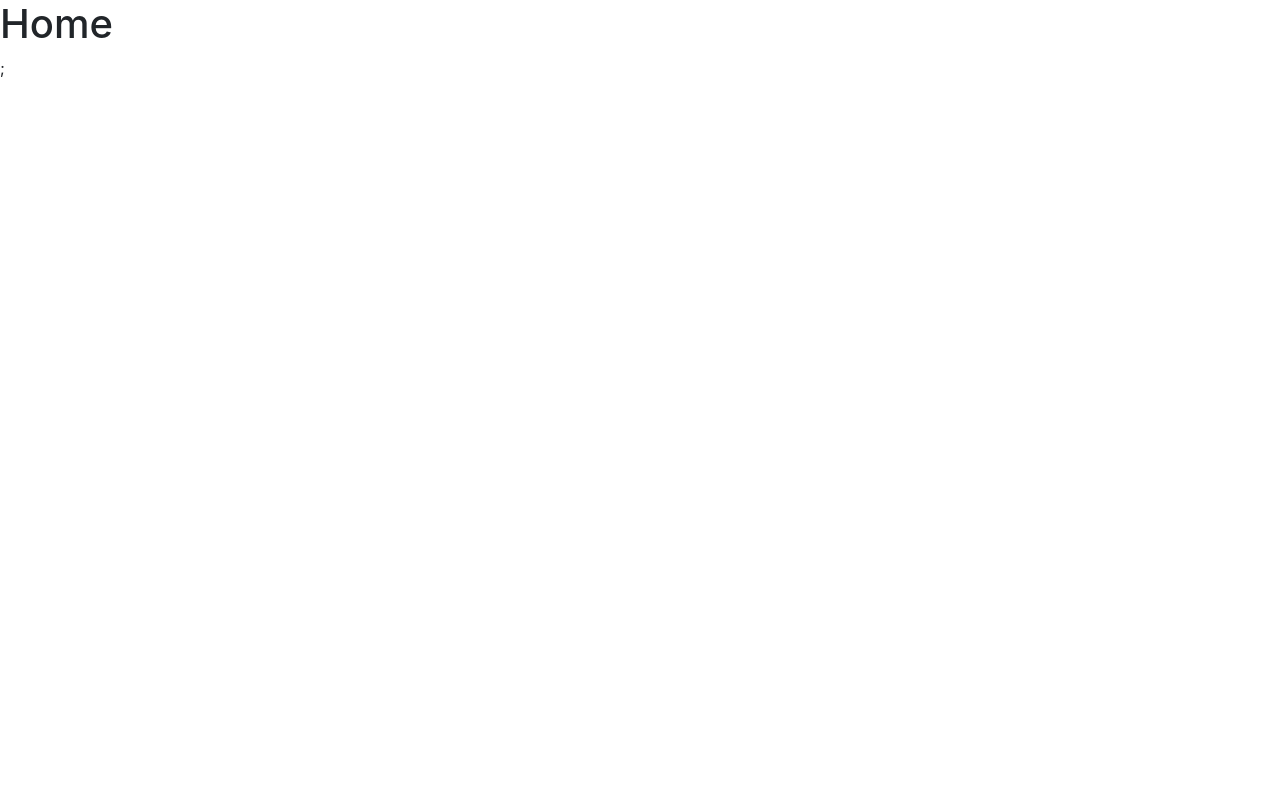
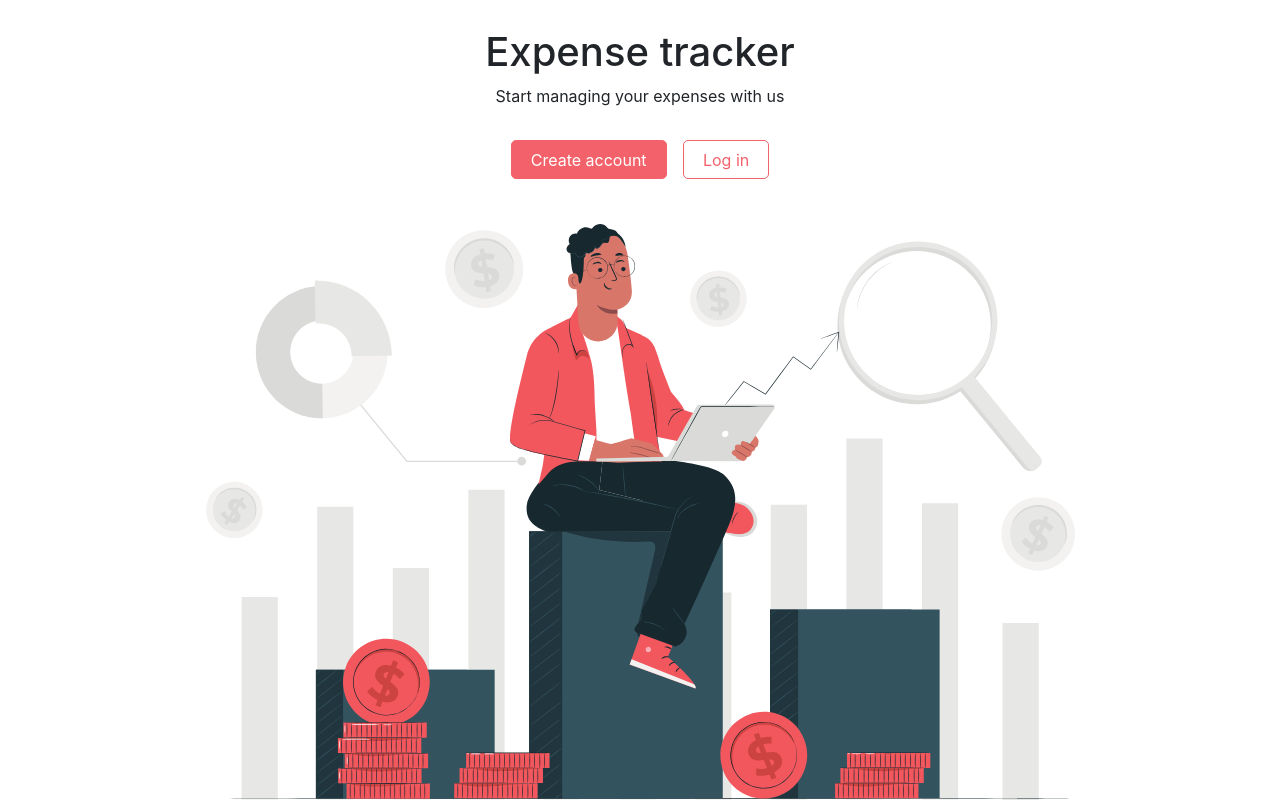
Before and after one commit to tkozyra/expense-tracker-react, a React (Create React App) app: page / in a window 1280 px wide. Built offline with nearby package versions, Linux system fonts and the light colour scheme; the HTML template or start-up script is replaced by a standard one.

Commit message:
Update home view, change color theme

```diff
--- a/src/components/buttons/Button.js
+++ b/src/components/buttons/Button.js
@@ -25,27 +25,24 @@ const Button = styled.button`
 `;
 
 const ButtonPrimary = styled(Button)`
-  background: #0077b6;
-  border: 1px solid #0077b6;
+  background: #f3626a;
+  border: 1px solid #f3626a;
   &:hover {
-    background: #023e8a;
+    background: #f46f77;
   }
-  // box-shadow: 1px 1px 2px 0px #848484;
 `;
 
 const ButtonSecondary = styled(Button)`
-  background: #e9ecef;
-  color: #002e63;
-  &:hover {
-    background: #dee2e6;
-  }
-  // box-shadow: 1px 1px 2px 0px #848484;
+  background: #fff;
+  border: 1px solid #f3626a;
+  color: #f3626a;
 `;
 
 const ButtonPrimaryRound = styled(ButtonPrimary)`
   width: 3em;
   height: 3em;
   border-radius: 50%;
+  box-shadow: 1px 1px 2px 0px #848484;
 `;
 
 const ButtonTransactionType = styled.button`
--- a/src/components/home/HomeView.js
+++ b/src/components/home/HomeView.js
@@ -1,7 +1,65 @@
+import { useHistory } from "react-router-dom";
+import styled from "styled-components";
+import { ButtonPrimary, ButtonSecondary } from "../buttons/Button";
+import home from "../../images/home.svg";
+
+const Container = styled.div`
+  display: flex;
+  flex-direction: column;
+  align-items: center;
+  width: 100vw;
+  height: 100vh;
+`;
+
+const Content = styled.div`
+  flex-grow: 1;
+  display: flex;
+  flex-direction: column;
+  justify-content: center;
+  align-items: center;
+  max-width: 100%;
+  max-height: 100%;
+`;
+
+const ButtonContainer = styled.div`
+  display: flex;
+  margin: 1em;
+`;
+
+const HomeImg = styled.img`
+  position: relative;
+  max-width: 100%;
+  max-height: 1000%;
+`;
+
 export default function HomeView() {
+  let history = useHistory();
+
   return (
-    <div>
-      <h1>Home</h1>;
-    </div>
+    <Container>
+      <Content>
+        <h1>Expense tracker</h1>
+        <p>Start managing your expenses with us</p>
+        <ButtonContainer>
+          <ButtonPrimary
+            marginRight="1em"
+            onClick={() => {
+              history.push("/register");
+            }}
+          >
+            Create account
+          </ButtonPrimary>
+          <ButtonSecondary
+            onClick={() => {
+              history.push("/login");
+            }}
+          >
+            Log in
+          </ButtonSecondary>
+        </ButtonContainer>
+      </Content>
+
+      <HomeImg src={home} alt="Person managing his expenses" />
+    </Container>
   );
 }
```
Also changed, not shown: src/images/coins.svg (added), src/images/home.svg (added).
